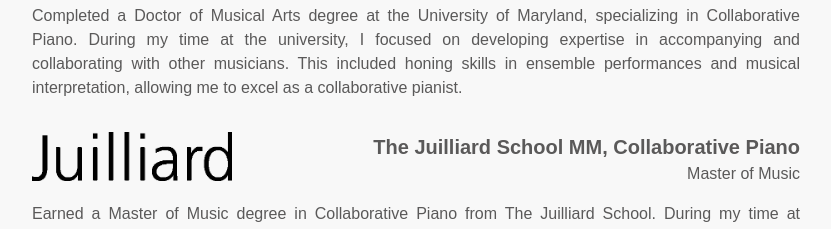
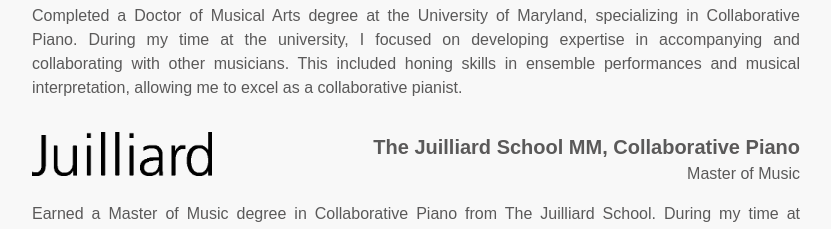
Before and after one commit to taeheechoi/nextjs-sunnyyoon, a Next.js app: page / in a window 1280 px wide. Shown: the part 900-1129 px from the top of the page, without its empty margins (224-1055 px from the left). Built offline with nearby package versions, Linux system fonts and the light colour scheme.

Commit message:
image size

```diff
--- a/pages/education.js
+++ b/pages/education.js
@@ -32,8 +32,8 @@
           className="svg black"
           src="/juilliard-school-logo.png"
           alt="The Juilliard School"
-          width={200}
-          height={200}
+          width={180}
+          height={150}
         />
         <div className="flex flex-col ml-auto">
           <h2>The Juilliard School MM, Collaborative Piano</h2>
```
